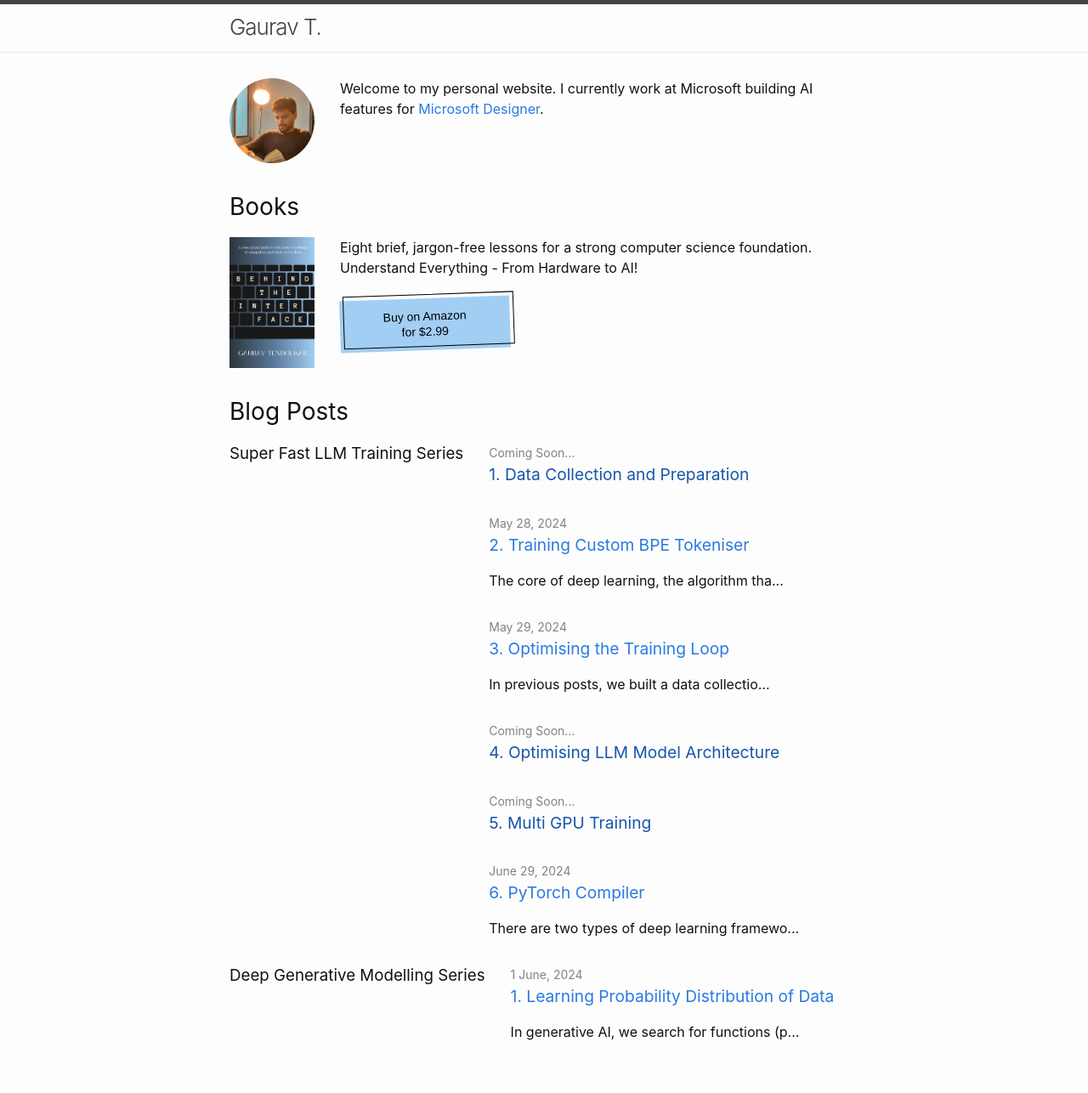
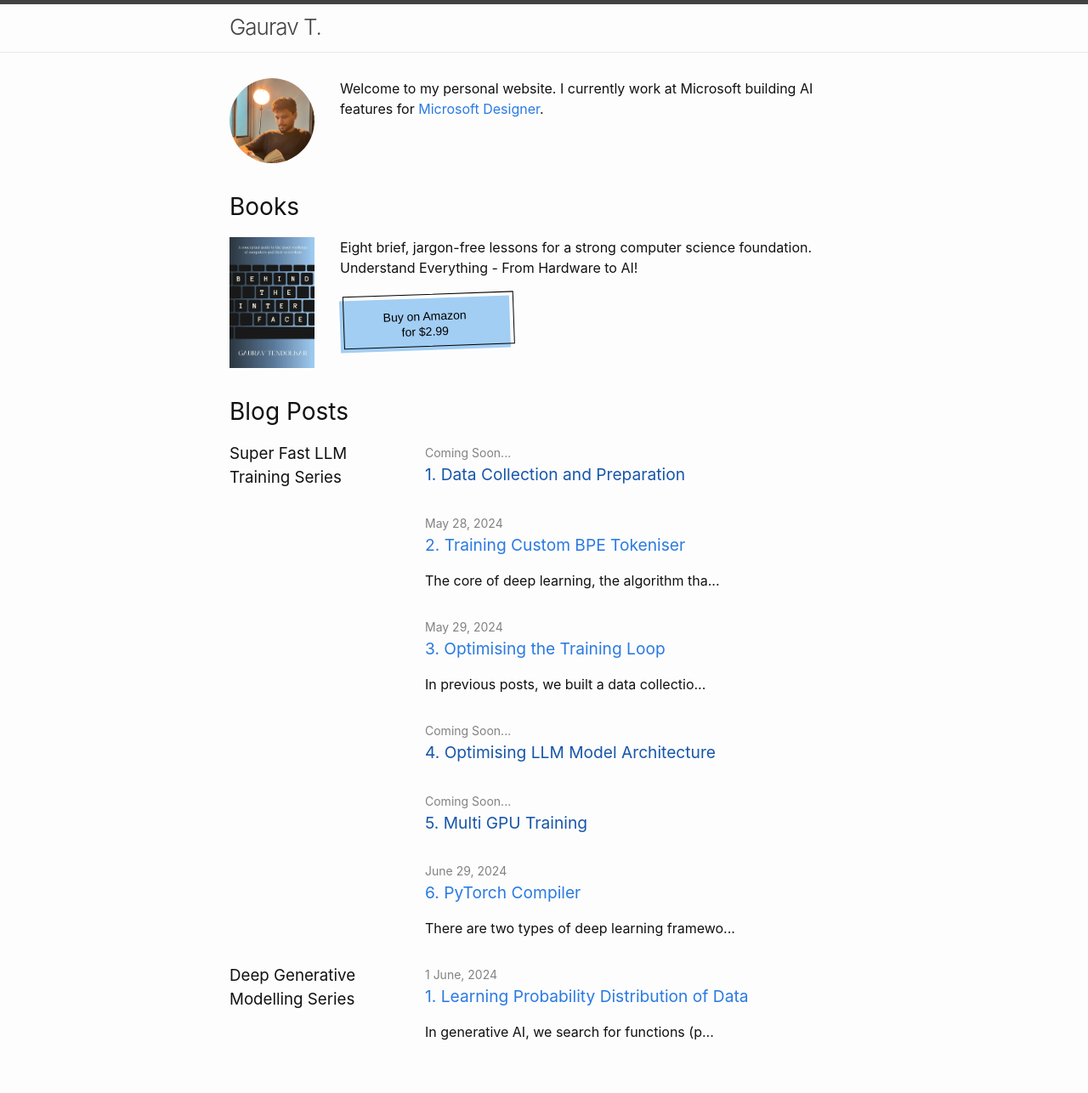
Before and after one commit to gauravtendolkar/gauravtendolkar.github.io, a Jekyll site: the page built from docs/index.markdown, in a window 1280 px wide. Shown: the whole page at 85% size. Built offline with Jekyll 4.4.1, drawn with Linux system fonts in a browser that asks for light colours.

Commit message:
deep generative series

```diff
--- a/docs/_layouts/home.html
+++ b/docs/_layouts/home.html
@@ -42,7 +42,7 @@
 
   {% for category in site.categories %}
   <div class="flex-container">
-    <div style="margin-right: 30px; min-width: 100px">
+    <div style="margin-right: 30px; min-width: 100px ; max-width: 200px">
       <h3>{{ category | first | replace: "-"," " }} Series</h3>
     </div>
     <div>
@@ -62,7 +62,7 @@
             </a>
             {%- endif -%}
           </h3>
-          {%- if site.show_excerpts -%} {{ post.excerpt | truncate(50)  }} {%- endif -%}
+          {%- if site.show_excerpts -%} {{ post.excerpt | truncate(150)  }} {%- endif -%}
         </li>
         {%- endfor -%}
       </ul>
```
